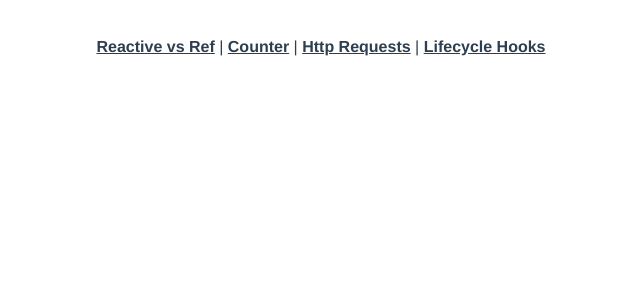
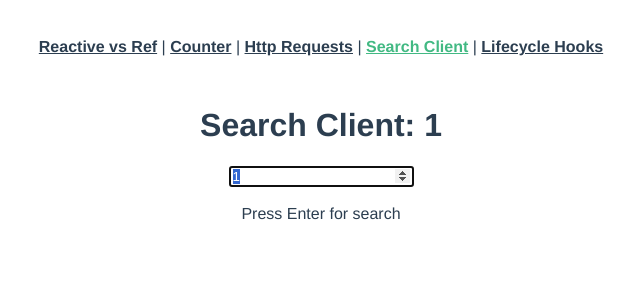
Before and after one commit to JoelGRod/Vue-Fundamentals-5-Comp-API, a Vue app: page /#/search-client in a window 1280 px wide. Shown: the top 300 px of the page, without its empty margins (319-959 px from the left). Built offline with nearby package versions, Linux system fonts and the light colour scheme.

Commit message:
SearchClientPage and ClientPage

```diff
--- a/src/App.vue
+++ b/src/App.vue
@@ -1,8 +1,9 @@
 <template>
   <div id="nav">
     <router-link to="/">Reactive vs Ref</router-link> |
-    <router-link :to="{ name: 'Counter'}">Counter</router-link> |
-    <router-link :to="{ name: 'Http'}">Http Requests</router-link> |
+    <router-link :to="{ name: 'Counter' }">Counter</router-link> |
+    <router-link :to="{ name: 'Http' }">Http Requests</router-link> |
+    <router-link :to="{ name: 'SearchClient' }">Search Client</router-link> |
     <router-link to="/about">Lifecycle Hooks</router-link>
   </div>
 
--- /dev/null
+++ b/src/composables/useClient.js
@@ -0,0 +1,38 @@
+import { ref } from "vue"
+import axios from "axios";
+
+const useClient = ( clientId = '1' ) => {
+    const client = ref()
+    const isLoading = ref(false)
+    const errorMsg = ref()
+
+    const searchClient = async () => {
+        isLoading.value = true
+        client.value = null
+
+        try {
+            const { data } = await axios.get(
+                `https://reqres.in/api/users/${ clientId }`
+            );
+
+            client.value = data.data
+            errorMsg.value = null
+
+            console.log(client.value)
+        } catch (error) {
+            errorMsg.value = 'No Client found'
+        }
+
+        isLoading.value = false
+    }
+
+    searchClient()
+
+    return {
+        client,
+        isLoading,
+        errorMsg,
+    }
+}
+
+export default useClient
--- a/src/router/index.js
+++ b/src/router/index.js
@@ -10,12 +10,22 @@ const routes = [
   {
     path: '/counter',
     name: 'Counter',
-    component: () => import(/* webpackChunkName: "CounterPage" */ '../views/CounterPage')
+    component: () => import(/* webpackChunkName: "counter-page" */ '../views/CounterPage')
   },
   {
     path: '/http',
     name: 'Http',
-    component: () => import(/* webpackChunkName: "CounterPage" */ '../views/HttpPage')
+    component: () => import(/* webpackChunkName: "http-page" */ '../views/HttpPage')
+  },
+  {
+    path: '/search-client',
+    name: 'SearchClient',
+    component: () => import(/* webpackChunkName: "search-client-page" */ '../views/SearchClientPage')
+  },
+  {
+    path: '/client/:id',
+    name: 'Client',
+    component: () => import(/* webpackChunkName: "client-page" */ '../views/ClientPage')
   },
   {
     path: '/about',
--- /dev/null
+++ b/src/views/ClientPage.vue
@@ -0,0 +1,37 @@
+<template>
+  <h1 v-if="!client && !errorMsg">Searching...</h1>
+  <h1 v-else-if="errorMsg"> {{ errorMsg }} </h1>
+
+  <template v-else>
+      <h3> {{ client.first_name }} {{ client.last_name }} </h3>
+      <img :src="client.avatar" :alt="client.first_name">
+      <br>
+      <router-link :to="{ name: 'SearchClient' }">Return</router-link>
+
+  </template>
+</template>
+
+<script>
+import { useRoute } from 'vue-router'
+import useClient from "../composables/useClient"
+
+export default {
+
+    setup() {
+        const route = useRoute()
+
+        const {
+            client,
+            isLoading,
+            errorMsg
+        } = useClient( route.params.id )
+
+        return {
+            client,
+            isLoading,
+            errorMsg
+        }
+    }
+
+}
+</script>
--- /dev/null
+++ b/src/views/SearchClientPage.vue
@@ -0,0 +1,46 @@
+<template>
+  <h1>Search Client: {{ clientNumber }}</h1>
+  <form @submit.prevent="onSubmit">
+      <input
+        type="number"
+        placeholder="Client Number"
+        v-model="clientNumber"
+        ref="clientNumberHtml"
+      >
+  </form>
+  <br>
+  <span>Press Enter for search</span>
+</template>
+
+<script>
+import { ref, onActivated } from "vue";
+import { useRouter } from 'vue-router'
+
+export default {
+
+    setup() {
+        const router = useRouter()
+        // Data
+        const clientNumber = ref(1)
+        const clientNumberHtml = ref()
+
+        onActivated(() => {
+            // clientNumberHtml.value.focus()
+            clientNumberHtml.value.select()
+        })
+
+        return {
+            // Public Data
+            clientNumber,
+            clientNumberHtml,
+            // Public Methods
+            onSubmit: () => {
+                router.push({
+                    name: 'Client',
+                    params: { id: clientNumber.value }
+                })
+            }
+        }
+    }
+}
+</script>
```
